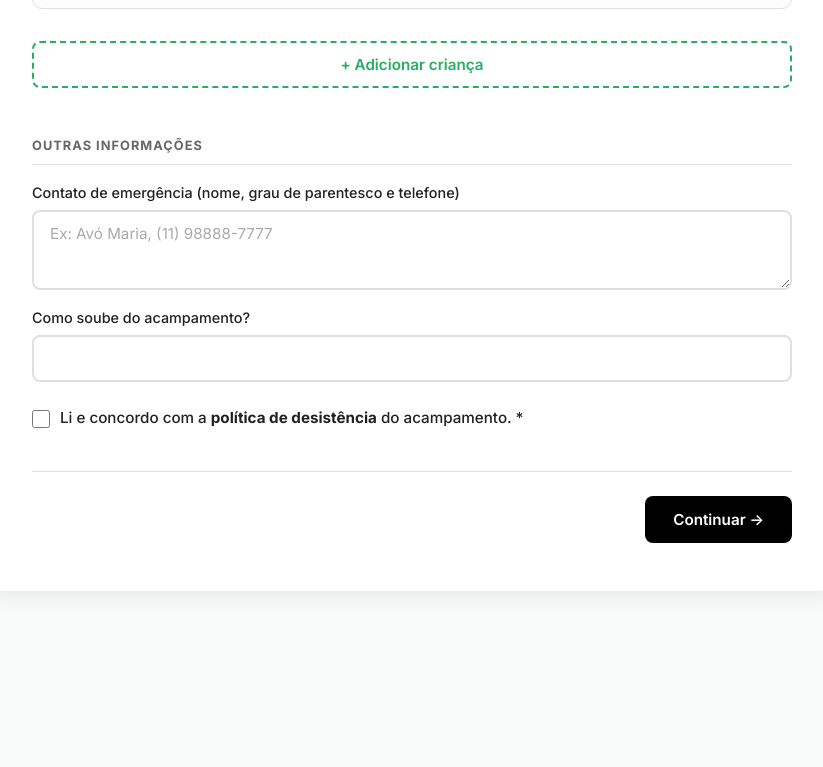
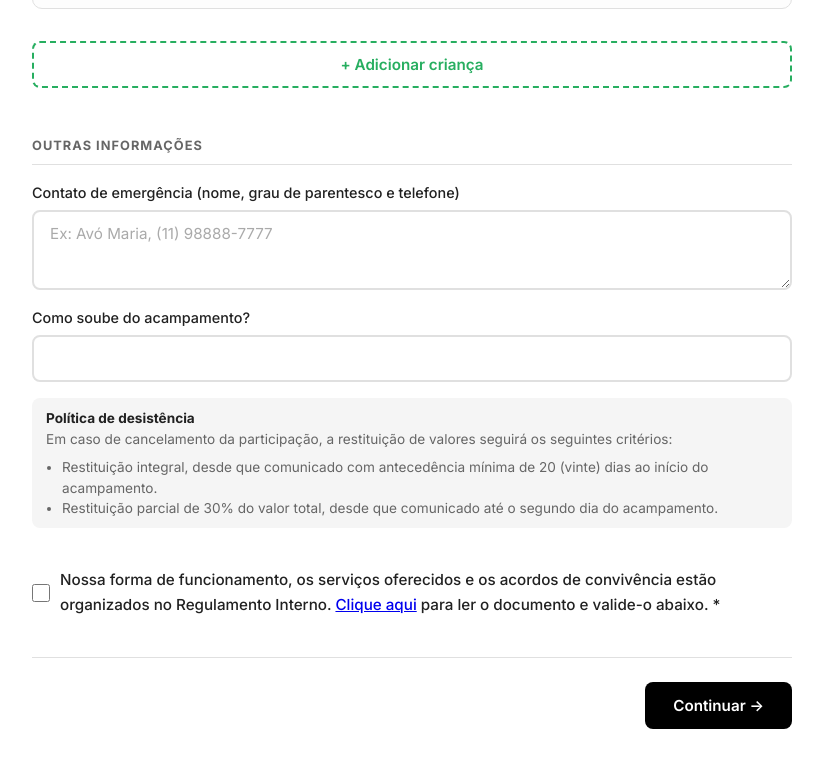
Before and after one commit to andremejitarian/acampamento-serrinha, a plain HTML site: page index.html in a window 1280 px wide. Shown: the part 3044-3811 px from the top of the page, without its empty margins (228-1051 px from the left). Before the commit the page ends 3695 px from the top, so only its background shows below. Drawn offline with Linux system fonts and the light colour scheme.

Commit message:
feat: exibir política de desistência no formulário e link para Regulamento Interno

```diff
--- a/index.html
+++ b/index.html
@@ -142,9 +142,22 @@
 
           <div class="form-row single">
             <div class="form-group">
+              <div class="info-note">
+                <strong>Política de desistência</strong><br>
+                Em caso de cancelamento da participação, a restituição de valores seguirá os seguintes critérios:<br>
+                <ul style="margin:8px 0 0 16px;padding:0">
+                  <li>Restituição integral, desde que comunicado com antecedência mínima de 20 (vinte) dias ao início do acampamento.</li>
+                  <li>Restituição parcial de 30% do valor total, desde que comunicado até o segundo dia do acampamento.</li>
+                </ul>
+              </div>
+            </div>
+          </div>
+
+          <div class="form-row single">
+            <div class="form-group">
               <label class="checkbox-item" style="margin-top:8px">
                 <input type="checkbox" id="concordo-desistencia" required>
-                <span>Li e concordo com a <strong>política de desistência</strong> do acampamento. *</span>
+                <span>Nossa forma de funcionamento, os serviços oferecidos e os acordos de convivência estão organizados no Regulamento Interno. <a href="https://drive.google.com/file/d/1IuRoFRJbBzBihsu1XjIf_js9qVExIqLB/view" target="_blank">Clique aqui</a> para ler o documento e valide-o abaixo. *</span>
               </label>
             </div>
           </div>
```
